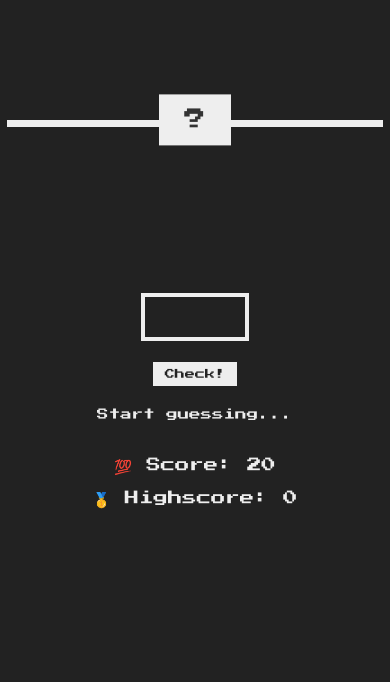
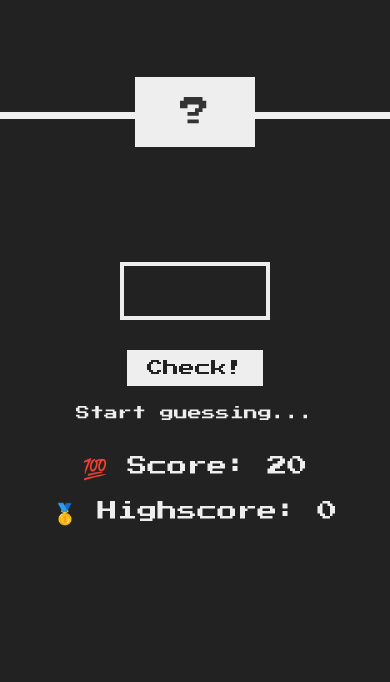
Before and after one commit to Hossam-Hassan27/guess-game, a plain HTML site: page index.html in a window 390 px wide. Shown: the part 176-858 px from the top of the page. Drawn offline with Linux system fonts and the light colour scheme.

Commit message:
Update style.css

```diff
--- a/style.css
+++ b/style.css
@@ -116,79 +116,44 @@ h1 {
 
 .label-score {
   margin-bottom: 2rem;
-
 }
-/* 📱 شاشات الموبايل */
+/* 📱 الموبايل لحد 768px */
 @media (max-width: 768px) {
-  html {
-    font-size: 50%; /* يقلل حجم الخط العام */
-  }
-
-  body {
-    padding: 1rem;
-  }
-
-  h1 {
-    font-size: 2.5rem;
-    top: 40%;
-  }
-
-  .number {
-    font-size: 4rem;
-    width: 12rem;
-    padding: 2rem 0;
-  }
-
-  .guess {
-    font-size: 3rem;
-    width: 18rem;
-    padding: 1.5rem;
-  }
-
-  .btn {
-    font-size: 1.6rem;
-    padding: 1.2rem 2rem;
-  }
-
-  main {
-    flex-direction: column;
-    justify-content: center;
-    gap: 3rem;
-    text-align: center;
-  }
-
-  .left, .right {
-    width: 100%;
-  }
-
-  .message {
-    margin-bottom: 4rem;
-    font-size: 1.6rem;
-  }
-}
-
-/* 📱 شاشات أصغر (زي 400px أو أقل) */
-@media (max-width: 400px) {
-  html {
-    font-size: 45%;
-  }
-
   h1 {
     font-size: 2rem;
   }
 
   .number {
     font-size: 3rem;
-    width: 10rem;
+    width: 12rem;
+    padding: 2rem 0;
   }
 
   .guess {
-    font-size: 2.5rem;
+    font-size: 2rem;
     width: 15rem;
+    padding: 1.5rem;
   }
 
   .btn {
+    font-size: 1.6rem;
+    padding: 1rem 2rem;
+  }
+
+  main {
+    flex-direction: column; /* فوق تحت بدل جنب بعض */
+    justify-content: center;
+    gap: 2rem;
+  }
+
+  .left,
+  .right {
+    width: 90%;
+    text-align: center;
+  }
+
+  .message {
+    margin-bottom: 2rem;
     font-size: 1.4rem;
-    padding: 1rem 1.6rem;
   }
 }
```
